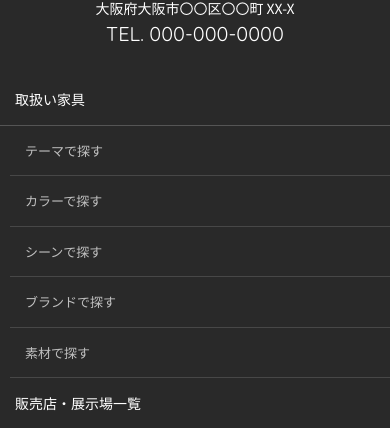
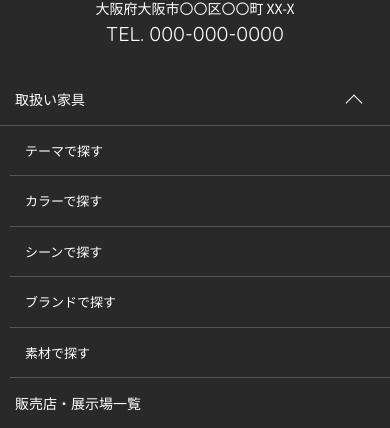
Before and after one commit to Risa-Kobayashi825/KAGU, a website: page ejs/index.ejs in a window 390 px wide. Both pictures are taken after a click on the item "取扱い家具". Shown: the part 5421-5849 px from the top of the page. Drawn offline with nearby package versions, Linux system fonts and the light colour scheme; files that its build step writes are made by us from their sources; files whose address does not match are found by name.

Commit message:
first commit

```diff
--- a/dest/js/app.js
+++ b/dest/js/app.js
@@ -37,8 +37,10 @@ const accordion = document.querySelectorAll(".js-accordion");
 
 function toggle() {
     const content = this.nextElementSibling;
+    const children = this.firstElementChild;
     this.classList.toggle("is-active");
     content.classList.toggle("is-open");
+    children.classList.toggle("is-open");
 }
 
 for (let i = 0; i < accordion.length; i++) {
--- a/ejs/common/_footer.ejs
+++ b/ejs/common/_footer.ejs
@@ -20,7 +20,10 @@
         </div>
         <div class="footer__menu">
             <ul class="footer__nav">
-                <li class="footer__nav-item js-accordion">取扱い家具</li>
+                <li class="footer__nav-item js-accordion">
+                    取扱い家具
+                    <span class="js-accordion__arrow"></span>
+                </li>
                 <li class="js-accordion__item">
                     <ul class="footer__nav footer__nav--accordion">
                         <li class="footer__nav-item footer__nav-item--accordion">テーマで探す</li>
--- a/scss/footer.scss
+++ b/scss/footer.scss
@@ -99,6 +99,7 @@
         }
 
         &-item {
+            position: relative;
             font-size: 1.4rem;
             color: #fff;
             padding: 15px;
@@ -135,6 +136,27 @@
     }
 }
 
+.js-accordion__arrow {
+    display: inline-block;
+    vertical-align: middle;
+    color: #fff;
+    line-height: 1;
+    width: 12px;
+    height: 12px;
+    border: 1px solid currentColor;
+    border-left: 0;
+    border-bottom: 0;
+    box-sizing: border-box;
+    transform: translateY(-25%) rotate(135deg);
+    position: absolute;
+    top: 20px;
+    right: 30px;
+  }
+  .js-accordion__arrow.is-open {
+    transform: translateY(25%) rotate(315deg);
+  }
+
+
 .js-accordion__item {
     opacity: 0;
     height: 0;
@@ -147,6 +169,7 @@
     }
 }
 .js-accordion__item.is-open {
-    opacity: .7;
+    opacity: 1;
     height: auto;
+    overflow: visible;
 }
```
Also changed, not shown: dest/contact.html, dest/css/footer.css, dest/index.html.
